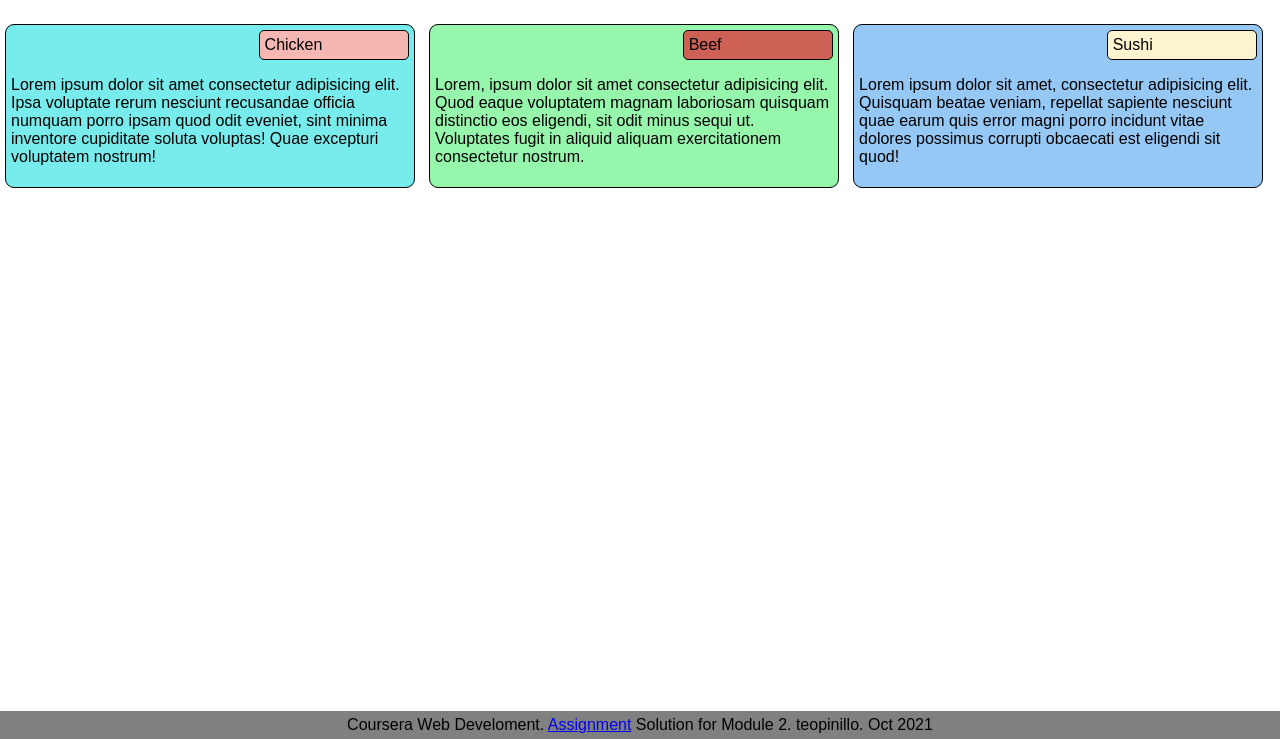
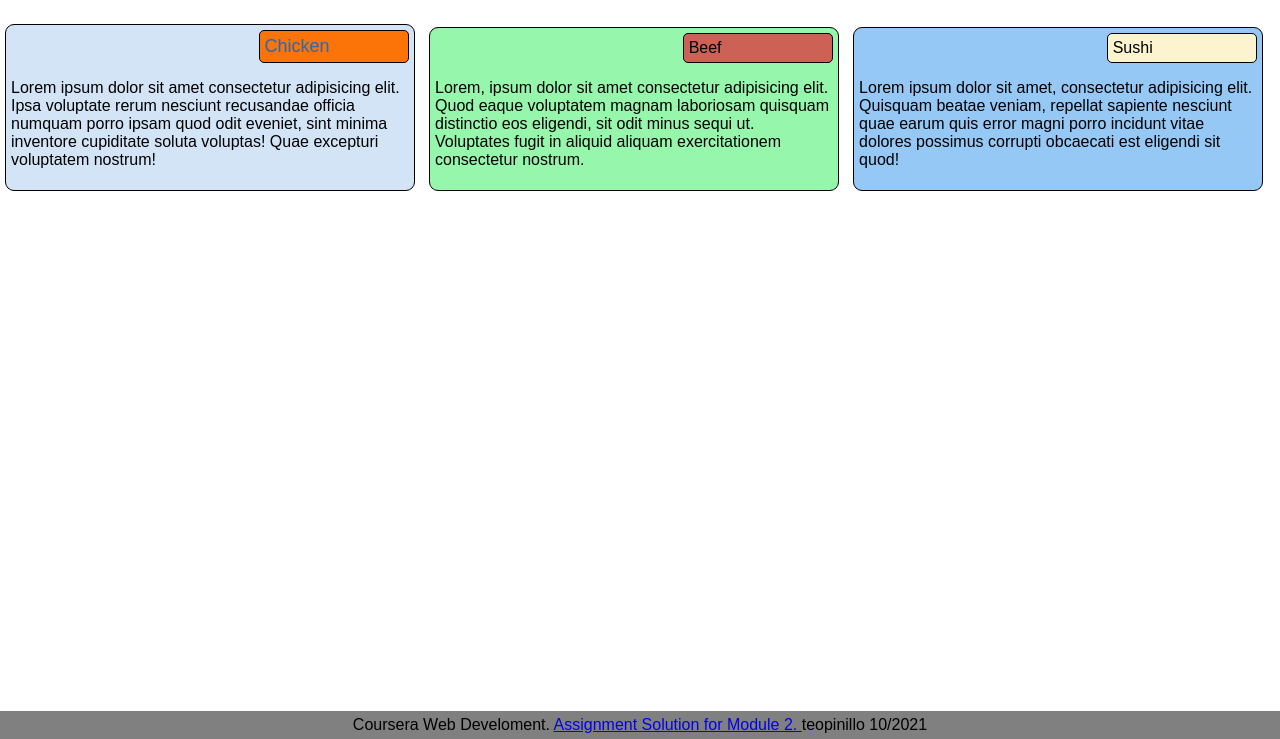
Before and after one commit to theofrancis-dev/teopinillo.github.io, a plain HTML site: page coursera_web-dev/index.html in a window 1280 px wide. Shown: the part 61-800 px from the top of the page. Drawn offline with Linux system fonts and the light colour scheme.

Commit message:
aplying section colors

```diff
--- a/coursera_web-dev/css/styles.css
+++ b/coursera_web-dev/css/styles.css
@@ -38,8 +38,15 @@
 
 .section_1 {
     display : inline-block;
-    background-color: rgb(120, 236, 236);
+    /*background-color: rgb(120, 236, 236);*/
+    background-color: #D4E4F7;
 }
+.chickenLabel {
+    background-color: #FC7307;
+    color : #236AB9;
+    font-size: large;
+}
+
 .section_2 {
     display : inline-block;
     background-color: rgba(147, 246, 168, 0.966);
@@ -55,9 +62,7 @@
     margin-right : 0;
 }
 
-.chickenLabel {
-    background-color: #F5B7B1;
-}
+
 .sushiLabel {
     background-color: #FCF3CF;
 }
--- a/coursera_web-dev/index.html
+++ b/coursera_web-dev/index.html
@@ -49,8 +49,8 @@
         <div class="footer">
             Coursera Web Develoment.
             <a href="https://github.com/jhu-ep-coursera/fullstack-course4/blob/master/assignments/assignment2/Assignment-2.md" target="_blank">
-            Assignment</a> Solution for Module 2.
-            teopinillo. Oct 2021
+            Assignment Solution for Module 2. </a>
+            teopinillo 10/2021
         </div>
     </body>
 
```
